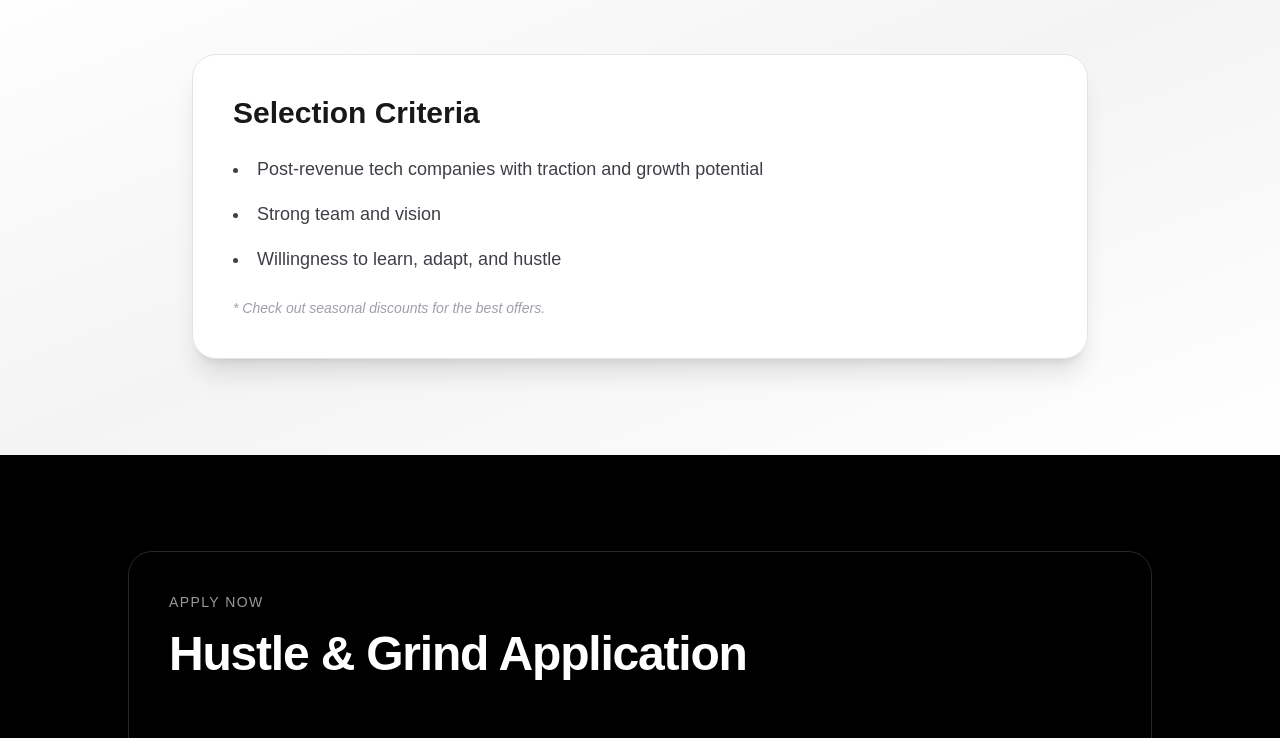
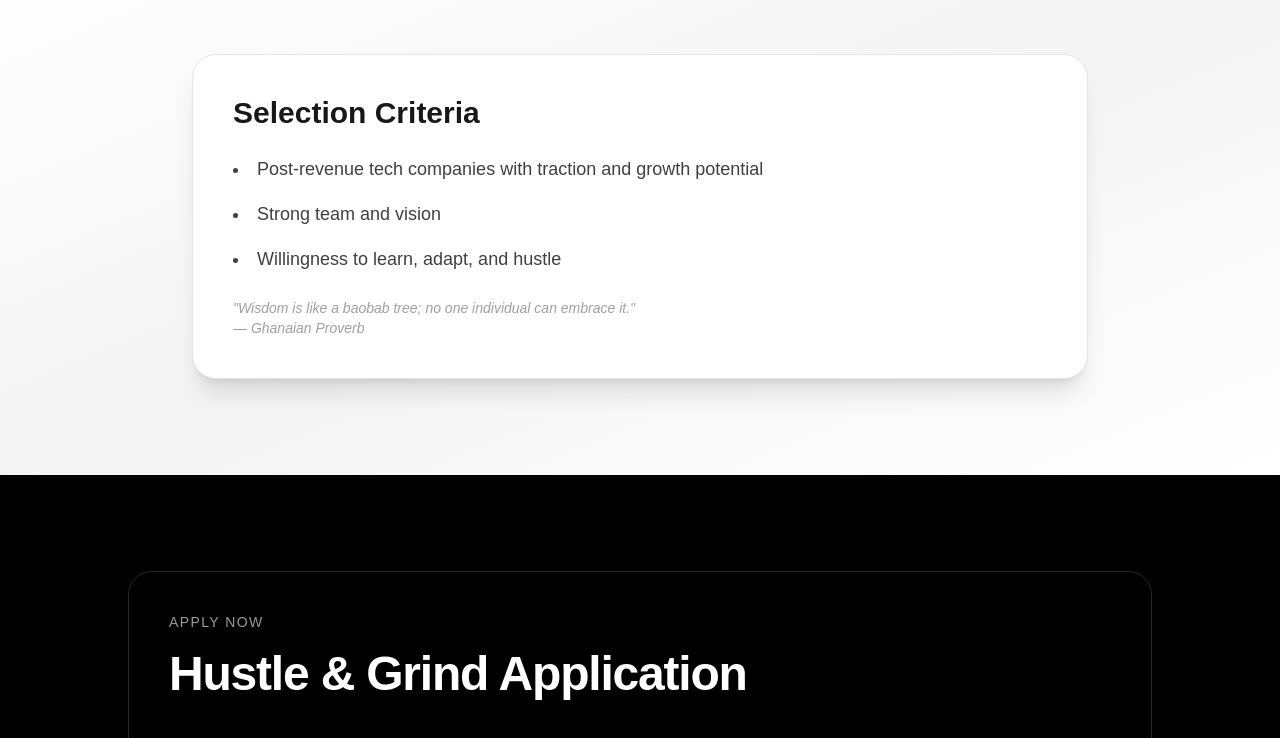
Before and after one commit to oduyemi/hustleAndGrind, a Next.js app: page / in a window 1280 px wide. Shown: the part 2466-3204 px from the top of the page. Built offline with nearby package versions, Linux system fonts and the light colour scheme; grey boxes are pictures that could not be loaded.

Commit message:
Proverb added

```diff
--- a/src/components/Apply.tsx
+++ b/src/components/Apply.tsx
@@ -46,7 +46,7 @@ export const Application: React.FC = () => {
             <li>Willingness to learn, adapt, and hustle</li>
           </ul>
           <p className="mt-6 text-sm text-zinc-400 italic">
-            * Check out seasonal discounts for the best offers.
+            "Wisdom is like a baobab tree; no one individual can embrace it." <br/> — Ghanaian Proverb
           </p>
         </motion.div>
       </section>
```
